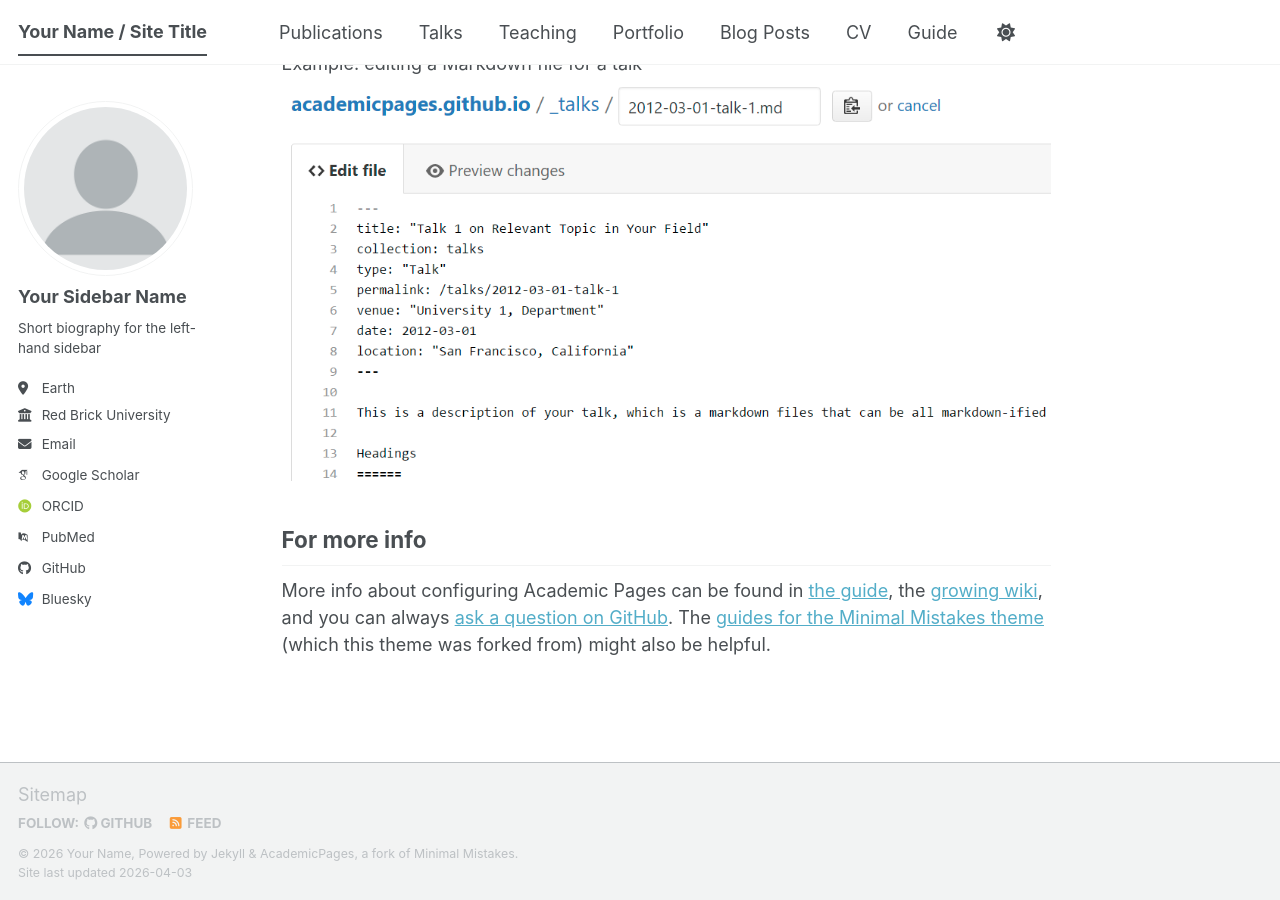
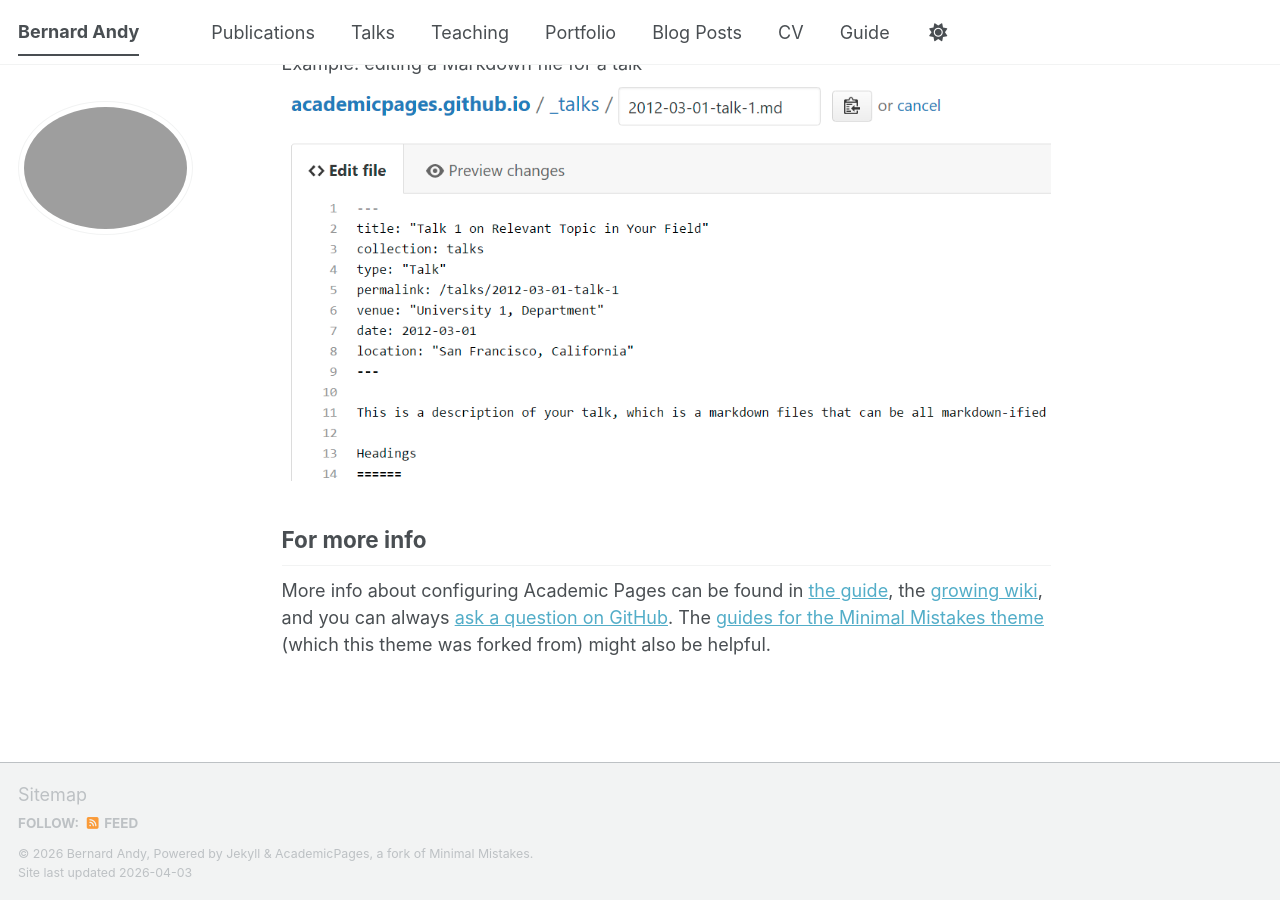
Before and after one commit to BernardAndy/BernardAndy.github.io, a Jekyll site: the page built from _pages/about.md, in a window 1280 px wide and 900 px high, scrolled down 2720 px. Built offline with Jekyll 4.4.1, drawn with Linux system fonts in a browser that asks for light colours; some web fonts are replaced; a script bundle is joined from its source files by our own code; library files that are not in the unit come from our copies; some of the changed lines change nothing that is shown.

Commit message:
Update _config.yml

```diff
--- a/_config.yml
+++ b/_config.yml
@@ -8,43 +8,41 @@
 
 # Basic Site Settings
 locale                   : "en-US"
-site_theme               : "default" # The available themes options are "default", "air", "sunrise", "mint", "dirt" and "contrast"
-title                    : "Your Name / Site Title"
+site_theme               : "default" # You can change this to "air", "sunrise", etc. later to test looks
+title                    : "Bernard Andy"
 title_separator          : "-"
-name                     : &name "Your Name"
-description              : &description "Your Name's academic portfolio"   # Update this with a general description of your site, this is the default if not overridden by a page
-url                      : https://academicpages.github.io # The base hostname & protocol for your site e.g. "https://[your GitHub username].github.io",
-                                                           # or if you already have some other page hosted on Github then use "https://[your GitHub username].github.io/[Your Repo Name]"
-baseurl                  : "" # the subpath of your site, e.g. "/blog"
-repository               : "academicpages/academicpages.github.io"
+name                     : &name "Bernard Andy"
+description              : &description "Forensic Scientist & Policy Researcher specializing in Genomic Data Governance, Ethics, and Legislative Reform in Africa."
+url                      : "https://BernardAndy.github.io" # REPLACE 'BernardAndy' WITH YOUR EXACT GITHUB USERNAME
+baseurl                  : ""
+repository               : "BernardAndy/BernardAndy.github.io" # REPLACE WITH YOUR USERNAME/REPO NAME
 
 # Site Author - The following control what appear as part of the author content on the side bar.
 #               If a field is blank the icon and link will not appear, otherwise it will be shown.
 #               Additional customization can be done by editing /_includes/author-profile.html
 author:
-  # Biographic information
-  avatar           : "profile.png"
-  name             : "Your Sidebar Name"
-  pronouns         : # example: "she/her"
-  bio              : "Short biography for the left-hand sidebar"
-  location         : "Earth"
-  employer         : "Red Brick University"
-  uri              : # URL
-  email            : "none@example.org"
-
-  # Academic websites
-  academia         : # URL
-  arxiv            : # URL - Update with the correct link to your profile
-  googlescholar    : "https://scholar.google.com/citations?user=PS_CX0AAAAAJ"
-  inspire-hep      : # URL
-  impactstory      : # URL
-  orcid            : "https://orcid.org/yourorcidurl"
-  semantic         : # URL
-  ssrn             : # URL
-  pubmed           : "https://www.ncbi.nlm.nih.gov/pubmed/?term=john+snow"
-  researchgate     : # URL
-  scopus           : # URL
-  zotero           : # URL
+ # Biographic information
+avatar           : "profile.png"
+name             : "Bernard Andy"
+pronouns         :
+bio              : "Molecular Biologist & Genomics researcher exploring systems, data & intelligent tools."
+location         : "Ibadan, Nigeria"
+employer         : "Lead City University"
+uri              : "https://www.linkedin.com/in/realabernard"
+email            : "bernard.andy@pgstudent.lcu.edu.ng"
+ # Academic websites
+academia         : "https://leadcity.academia.edu/AndyBernard"
+arxiv            :
+googlescholar    :
+inspire-hep      :
+impactstory      :
+orcid            : "https://orcid.org/0009-0005-9480-3086"
+semantic         :
+ssrn             :
+pubmed           :
+researchgate     : "https://www.researchgate.net/profile/Andy-Bernard"
+scopus           :
+zotero           :
 
 
   # Repositories and software development
@@ -55,32 +53,12 @@
   kaggle           : # Username
   stackoverflow    : # User number or user number and name (i.e., use "1" or "1/jeff-atwood")
 
-  # Social media
-  artstation       : # Username
-  bluesky          : "bsky.app" # Replace this with you Bluesky username
-  facebook         : # Username
-  flickr           : # Username
-  foursquare       : # Username
-  goodreads        : # Username
-  google_plus      : # Username
-  keybase          : # Username
-  instagram        : # Username
-  lastfm           : # Username
-  linkedin         : # Username
-  mastodon         : # URL
-  medium           : # URL
-  pinterest        : # Username
-  soundcloud       : # Username
-  steam            : # Username
-  telegram         : # URL
-  tumblr           : # Username
-  twitter          : # Username for X / Twitter
-  vine             : # Username
-  weibo            : # Username
-  wikipedia        : # Username
-  xing             : # Username
-  youtube          : # Username
-  zhihu            : # Username
+ # Social media
+linkedin         : "realabernard"
+twitter          : "Benhud_Andi"
+github           : "BernardAndy"
+youtube          : "TMB_Room"
+medium           : "https://medium.com/@realabernard"
 
 # Publication Category - The following the list of publication categories and their headings
 publication_category:
```
